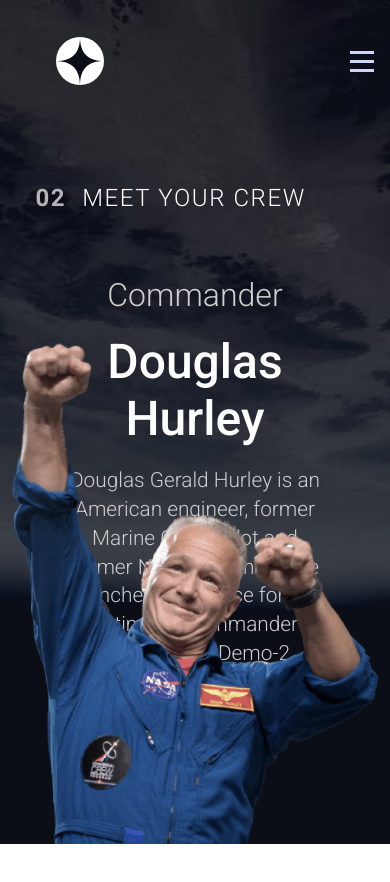
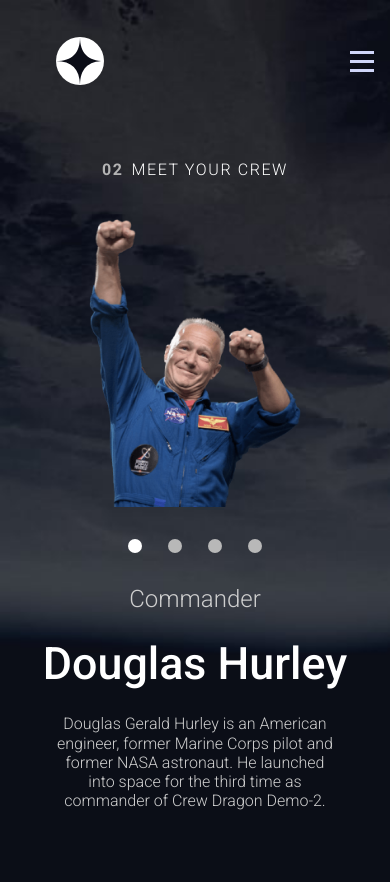
Before and after one commit to Nolger64/Space, a React (Vite) app: page /crew in a window 390 px wide. Shown: the top 882 px of the page. Before the commit the page ends 844 px from the top, so only its background shows below. Built offline with nearby package versions, Linux system fonts and the light colour scheme.

Commit message:
15/01/2023 19:39:00

```diff
--- a/src/routes/crew/Crew.jsx
+++ b/src/routes/crew/Crew.jsx
@@ -12,14 +12,14 @@ const Crew = () => {
   const img = [imgDouglas, imgMark, imgVictor, imgAnousheh]; // creo un array con las imagenes
   const changeCrew = (index) => () => setSelect(index); // creo una funcion para cambiar el estado
   const width = useScreen().width; // creo una variable para saber el ancho de la pantalla
-  console.log(width)
+  console.log(width);
   return (
     <div className={style.CrewContainer}>
       <div className={style.Crew}>
         <h1 className={style.TittleCrew}>
           <p className={style.SubTittleCrew}>02 </p>meet your crew
         </h1>
-        {width < 768 ? (console.log("resposivo")):(console.log("no responsivo"))}
+        {width > 500 ? (
           <div className={style.CrewInfoContainer}>
             <div className={style.CrewLeftContainer}>
               <div className={style.InfoCrewContainer}>
@@ -28,16 +28,76 @@ const Crew = () => {
                 <h3 className={style.BioCrew}>{data.crew[select].bio}</h3>
               </div>
               <div className={style.CrewBtnContainer}>
-              <button onClick={changeCrew(0)} className={select == 0 ? style.CrewBtnSelected : style.CrewBtn}></button>
-              <button onClick={changeCrew(1)} className={select == 1 ? style.CrewBtnSelected : style.CrewBtn}></button>
-              <button onClick={changeCrew(2)} className={select == 2 ? style.CrewBtnSelected : style.CrewBtn}></button>
-              <button onClick={changeCrew(3)} className={select == 3 ? style.CrewBtnSelected : style.CrewBtn}></button>
+                <button
+                  onClick={changeCrew(0)}
+                  className={
+                    select == 0 ? style.CrewBtnSelected : style.CrewBtn
+                  }
+                ></button>
+                <button
+                  onClick={changeCrew(1)}
+                  className={
+                    select == 1 ? style.CrewBtnSelected : style.CrewBtn
+                  }
+                ></button>
+                <button
+                  onClick={changeCrew(2)}
+                  className={
+                    select == 2 ? style.CrewBtnSelected : style.CrewBtn
+                  }
+                ></button>
+                <button
+                  onClick={changeCrew(3)}
+                  className={
+                    select == 3 ? style.CrewBtnSelected : style.CrewBtn
+                  }
+                ></button>
               </div>
             </div>
             <div className={style.CrewRigthContainer}>
               <img src={img[select]} className={style.CrewImg} />
             </div>
           </div>
+        ) : (
+          <div>
+            <div className={style.CrewRigthContainer}>
+              <img src={img[select]} className={style.CrewImg} />
+            </div>
+            <div className={style.CrewLeftContainer}>
+              <div className={style.CrewBtnContainer}>
+                <button
+                  onClick={changeCrew(0)}
+                  className={
+                    select == 0 ? style.CrewBtnSelected : style.CrewBtn
+                  }
+                ></button>
+                <button
+                  onClick={changeCrew(1)}
+                  className={
+                    select == 1 ? style.CrewBtnSelected : style.CrewBtn
+                  }
+                ></button>
+                <button
+                  onClick={changeCrew(2)}
+                  className={
+                    select == 2 ? style.CrewBtnSelected : style.CrewBtn
+                  }
+                ></button>
+                <button
+                  onClick={changeCrew(3)}
+                  className={
+                    select == 3 ? style.CrewBtnSelected : style.CrewBtn
+                  }
+                ></button>
+              </div>
+              <div className={style.InfoCrewContainer}>
+                <h2 className={style.RolCrew}>{data.crew[select].role}</h2>
+                <h1 className={style.NameCrew}>{data.crew[select].name}</h1>
+                <h3 className={style.BioCrew}>{data.crew[select].bio}</h3>
+              </div>
+            </div>
+          </div>
+        )}
       </div>
     </div>
   );
--- a/src/routes/crew/Crew.module.css
+++ b/src/routes/crew/Crew.module.css
@@ -100,11 +100,13 @@
 }
 /*-----------------*/
 /*Para tabletas*/
-@media (max-width: 900px) {
+@media (max-width: 1000px) {
   .CrewContainer {
     background-image: url(../../assets/crew/background-crew-tablet.jpg);
+    height: fit-content;
   }
   .Crew {
+    height: auto;
     width: 90%;
   }
   .CrewInfoContainer {
@@ -113,6 +115,13 @@
   }
   .CrewLeftContainer {
     width: 90%;
+    height: fit-content;
+    text-align: center;
+    margin: 0 auto;
+  }
+  .CrewRigthContainer{
+    width: 90%;
+    height: fit-content;
     text-align: center;
     margin: 0 auto;
   }
@@ -135,11 +144,65 @@
     margin: 1rem auto;
     line-height: 1.8rem;
   }
+  /*Imagen del tripulante*/
+  .CrewImg {
+    width: 30rem;
+    position: relative;
+    bottom: 0;
+    margin: 2rem 0 0 0;
+  }
 }
 /*para celulares*/
 @media (max-width: 600px) {
+  .InfoCrewContainer{
+    min-height: 20rem;
+    margin: 0 auto;
+  }
   .CrewContainer {
     background-image: url(../../assets/crew/background-crew-mobile.jpg);
+    min-height: 100vh;
+  }
+  /*Titulo de la seccion*/
+  .TittleCrew {
+    margin: 0.5rem auto;
+    text-transform: uppercase;
+    font-size: 1em;
+  }
+  .SubTittleCrew {
+    margin: 0 0.5rem 0 0;
+  }
+  /*Contenedor de la derecha*/
+  .CrewImg{
+    height: 18rem;
+    width: auto;
   }
 
+  /*Botones para selecionar a la tripulacion*/
+  .CrewBtnContainer{
+    margin: 1rem auto;
+  }
+  .CrewBtnSelected{
+    width: 0.9rem;
+    height: 0.9rem;
+    margin: 1rem 0.8rem;
+  }
+  .CrewBtn{
+    width: 0.9rem;
+    height: 0.9rem;
+    margin: 1rem 0.8rem;
+  }
+  /*informacion del tripulante*/
+  .RolCrew{
+    font-size: 1.5rem;
+  }
+  .NameCrew{
+    font-size: 2.8rem;
+    margin: 1.5rem 0;
+  }
+  .BioCrew{
+    width: 90%;
+    font-size: 1rem;
+    margin: 1rem auto;
+    line-height: 1.2rem;
+  }
 }
```
Lines whose indentation alone changed are shown as unchanged.
